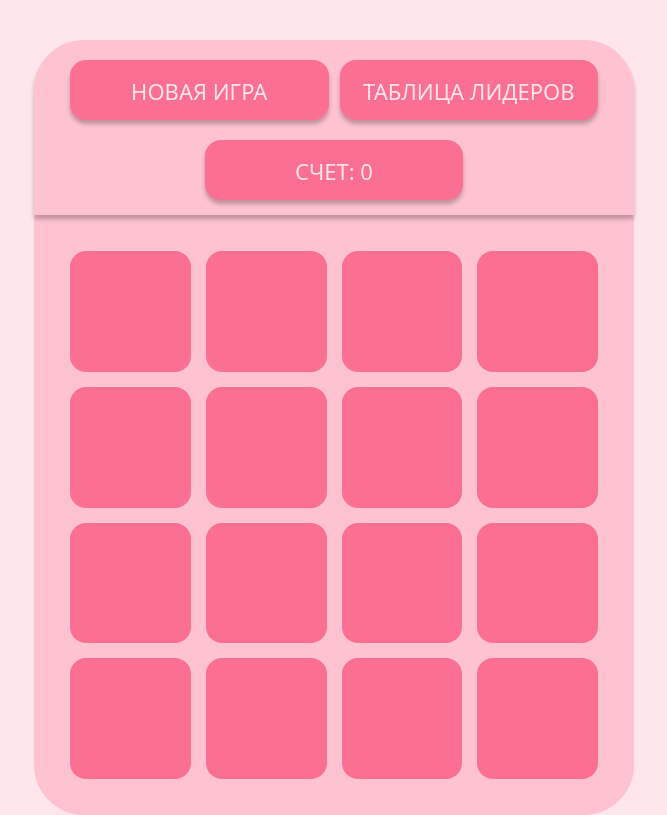
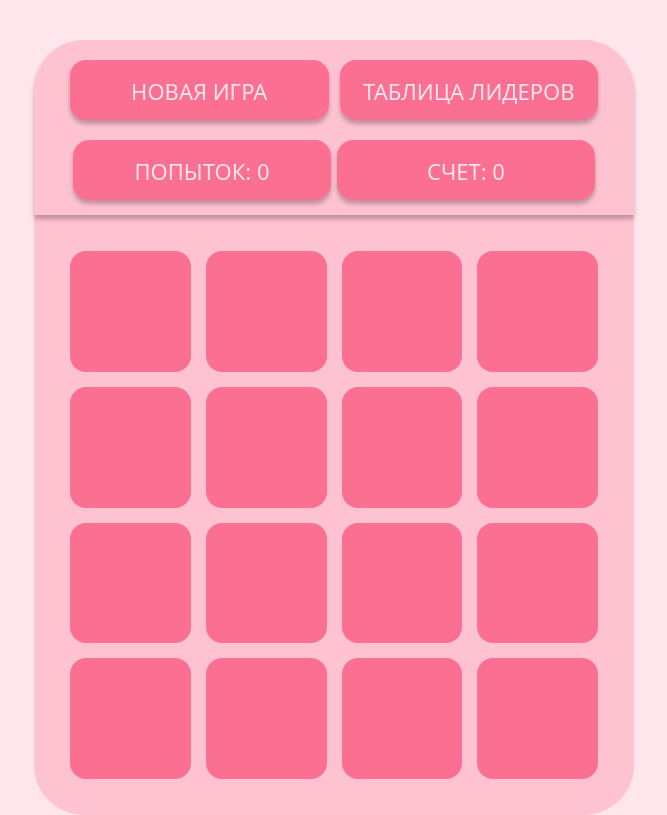
Before and after one commit to PogosStuido/memory-game, a website built with Vite: page index.html in a window 1280 px wide. Shown: the whole page, without its empty margins (306-973 px from the left). Built offline with nearby package versions, Linux system fonts and the light colour scheme; a web font is replaced by a local one.

Commit message:
feat: add attempts in header

```diff
--- a/src/component/cards/cards.js
+++ b/src/component/cards/cards.js
@@ -11,9 +11,14 @@ export function renderCards() {
   // const emojis = ['🍎'];
   const doubledEmojis = [...emojis, ...emojis].sort(() => 0.5 - Math.random());
 
-  const scoreDisplay = document.querySelector('.header__score');
+  const scoreDisplay = document.querySelector('#score');
   if (scoreDisplay) {
     scoreDisplay.textContent = 'счет: 0';
+  }
+
+  const attemptDisplay = document.querySelector('#attempts');
+  if (attemptDisplay) {
+    attemptDisplay.textContent = 'попыток: 0';
   }
 
   let score = 0;
@@ -52,6 +57,10 @@ export function renderCards() {
       return;
     }
     movesCount++;
+    if (attemptDisplay) {
+      attemptDisplay.textContent = `попыток: ${movesCount}`;
+    }
+
     lockBoard = true;
 
     if (firstCard.dataset.emoji === card.dataset.emoji) {
--- a/src/component/header/header.js
+++ b/src/component/header/header.js
@@ -20,11 +20,18 @@ export function renderHeader() {
 
   const score = document.createElement('div');
   score.className = 'header__score';
+  score.id = 'score';
   score.type = 'button';
   score.innerText = 'счет: 0';
 
-  buttonWrapper.append(newGameButton, tableButton);
-  headerElement.append(buttonWrapper, score);
+  const attempts = document.createElement('div');
+  attempts.className = 'header__score';
+  attempts.id = 'attempts';
+  attempts.type = 'button';
+  attempts.innerText = 'попыток: 0';
+
+  buttonWrapper.append(newGameButton, tableButton, attempts, score);
+  headerElement.append(buttonWrapper);
   document.body.append(headerElement);
 }
 
--- a/src/component/header/header.scss
+++ b/src/component/header/header.scss
@@ -15,6 +15,7 @@
 
   &__wrapper {
     display: flex;
+    flex-wrap: wrap;
     justify-content: space-between;
   }
 
```
